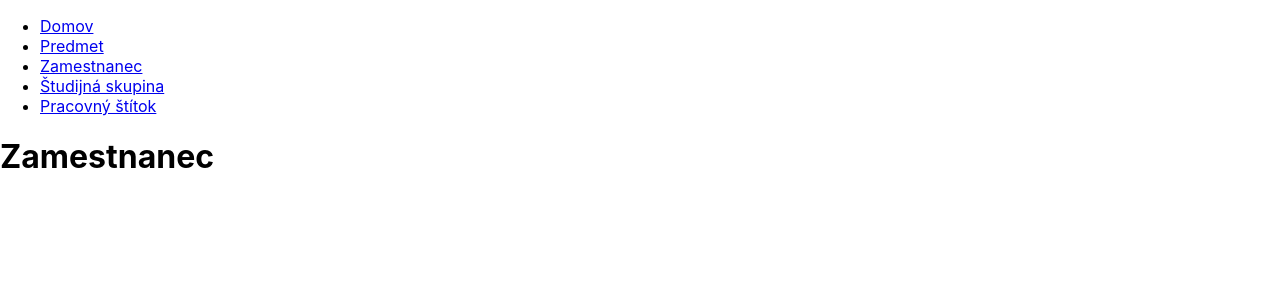
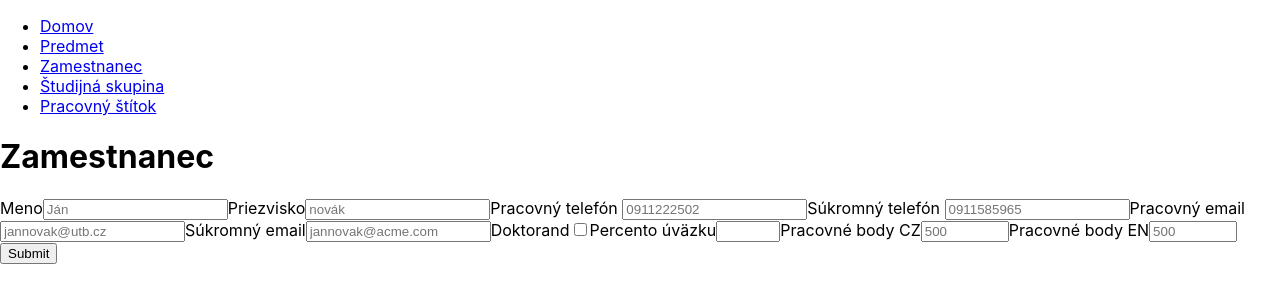
Before and after one commit to PeterMada/AK8PO, a React (Create React App) app in the folder client/: page /employee in a window 1280 px wide. Shown: the top 302 px of the page. Built offline with nearby package versions, Linux system fonts and the light colour scheme; no server answers.

Commit message:
Basic employee form

```diff
--- a/client/src/pages/EmployeePage.js
+++ b/client/src/pages/EmployeePage.js
@@ -1,10 +1,87 @@
 import React from 'react';
+import { Formik, Field, Form } from 'formik';
 
 const EmployeePage = () => {
 
     return (
         <React.Fragment>
             <h1>Zamestnanec</h1>
+            <Formik
+                initialValues={{
+                    firstName: '',
+                    lastName: '',
+                    email: '',
+                }}
+                onSubmit={async (values) => {
+                    await new Promise((r) => setTimeout(r, 500));
+                    alert(JSON.stringify(values, null, 2));
+                }}
+            >
+                <Form>
+                    <label htmlFor="firstName">Meno</label>
+                    <Field id="firstName" name="firstName" placeholder="Ján" />
+
+                    <label htmlFor="lastName">Priezvisko</label>
+                    <Field id="lastName" name="lastName" placeholder="novák" />
+
+                    <label htmlFor="workPhone">Pracovný telefón </label>
+                    <Field id="workPhone" name="workPhone" placeholder="0911222502" />
+
+                    <label htmlFor="personalPhone">Súkromný telefón </label>
+                    <Field id="personalPhone" name="personalPhone" placeholder="0911585965" />
+
+                    <label htmlFor="workEmail">Pracovný email</label>
+                    <Field
+                        id="workEmail"
+                        name="workEmail"
+                        placeholder="jannovak@utb.cz"
+                        type="email"
+                    />
+
+                    <label htmlFor="personalEmail">Súkromný email</label>
+                    <Field
+                        id="personalEmail"
+                        name="personalEmail"
+                        placeholder="jannovak@acme.com"
+                        type="email"
+                    />
+
+                    <label htmlFor="phDStudent">Doktorand</label>
+                    <Field id="phDStudent" name="phDStudent" type="checkbox" />
+
+                    <label htmlFor="percentageOfWorkload ">Percento úväzku</label>
+                    <Field
+                        id="percentageOfWorkload"
+                        name="percentageOfWorkload"
+                        placeholder=""
+                        type="number"
+                        step="0.1"
+                        min="0"
+                        max="1" />
+
+                    <label htmlFor="workingPointsCZ">Pracovné body CZ</label>
+                    <Field
+                        id="workingPointsCZ"
+                        name="workingPointsCZ"
+                        placeholder="500"
+                        type="number"
+                        min="0"
+                        max="999999" />
+
+                    <label htmlFor="workingPointsEN">Pracovné body EN</label>
+                    <Field
+                        id="workingPointsEN"
+                        name="workingPointsEN"
+                        placeholder="500"
+                        type="number"
+                        min="0"
+                        max="999999" />
+
+
+
+                    <button type="submit">Submit</button>
+                </Form>
+            </Formik>
         </React.Fragment>
     )
 }
```
